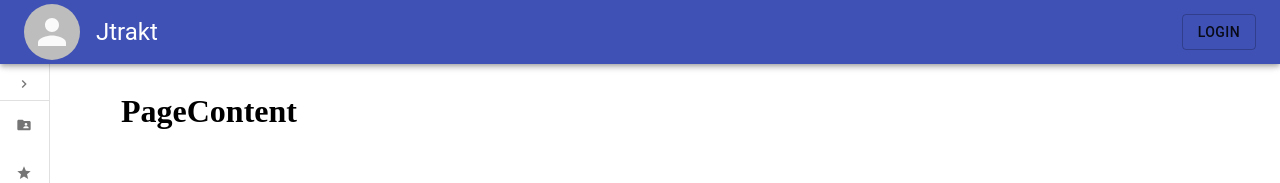
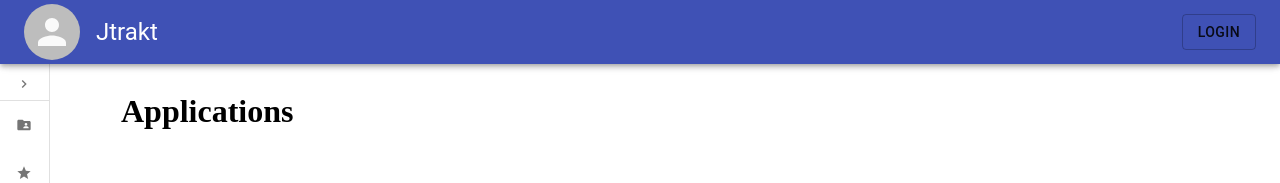
Before and after one commit to VinceDeslo/Jtrakt, a React (Create React App) app in the folder frontend-service/: page /#/ in a window 1280 px wide. Shown: the top 183 px of the page. Built offline with nearby package versions, Linux system fonts and the light colour scheme.

Commit message:
Content routing functional

```diff
--- a/frontend-service/src/App.tsx
+++ b/frontend-service/src/App.tsx
@@ -2,7 +2,7 @@ import React from 'react';
 import Navbar from './components/Navbar';
 import Sidebar from './components/Sidebar';
 import PageContent from './components/PageContent';
-import { Route, NavLink, HashRouter } from 'react-router-dom';
+import { HashRouter } from 'react-router-dom';
 import { useAppStyles } from './styles/app-styles';
 
 function App() {
@@ -11,9 +11,11 @@ function App() {
 
   return (
     <div className={style.appRoot}>
-      <Navbar/>
-      <Sidebar/>
-      <PageContent/>
+      <HashRouter>
+        <Navbar/>
+        <Sidebar/>
+        <PageContent/>
+      </HashRouter>
     </div>
   );
 }
--- a/frontend-service/src/components/PageContent.tsx
+++ b/frontend-service/src/components/PageContent.tsx
@@ -1,5 +1,10 @@
 import React from 'react';
 import { useContentStyles } from '../styles/content-styles';
+import { Route } from 'react-router-dom';
+import { routes } from '../routing/routes';
+import Applications from './Applications';
+import Favorites from './Favorites';
+import Settings from './Settings';
 
 function PageContent() {
 
@@ -7,7 +12,9 @@ function PageContent() {
 
     return(
         <div className={style.contentRoot}>
-            <h1>PageContent</h1>
+            <Route exact path={routes.applications} component={Applications}/>
+            <Route path={routes.favorites} component={Favorites}/>
+            <Route path={routes.settings} component={Settings}/>
         </div>
     );
 }
--- a/frontend-service/src/components/Sidebar.tsx
+++ b/frontend-service/src/components/Sidebar.tsx
@@ -3,6 +3,8 @@ import clsx from 'clsx';
 import { Drawer, Divider, List, ListItem, ListItemIcon, ListItemText } from "@material-ui/core";
 import { MdNavigateBefore, MdNavigateNext, MdSettings, MdFolderShared, MdStar } from "react-icons/md";
 import { useSidebarStyles } from '../styles/sidebar-styles';
+import { NavLink } from 'react-router-dom';
+import { routes } from '../routing/routes';
 
 function Sidebar() {
 
@@ -42,18 +44,27 @@ function Sidebar() {
                             </ListItemIcon>
                         </ListItem>
                         <Divider />
+
+                        <NavLink to={routes.applications}>
                             <ListItem button>
                                 <ListItemIcon><MdFolderShared/></ListItemIcon>
                                 <ListItemText>Applications</ListItemText>
                             </ListItem>
+                        </NavLink>
+
+                        <NavLink to={routes.favorites}>
                             <ListItem button>
                                 <ListItemIcon><MdStar/></ListItemIcon>
                                 <ListItemText>Favorites</ListItemText>
                             </ListItem>
+                        </NavLink>
+
+                        <NavLink to={routes.settings}>
                             <ListItem button>
                                 <ListItemIcon><MdSettings/></ListItemIcon>
                                 <ListItemText>Settings</ListItemText>
                             </ListItem>
+                        </NavLink>
                     </List>
                 </div>
             </Drawer>
--- /dev/null
+++ b/frontend-service/src/routing/routes.ts
@@ -0,0 +1,5 @@
+export const routes = {
+    applications: "/",
+    favorites: "/favorites",
+    settings: "/settings"
+}
```
Lines whose indentation alone changed are shown as unchanged.
